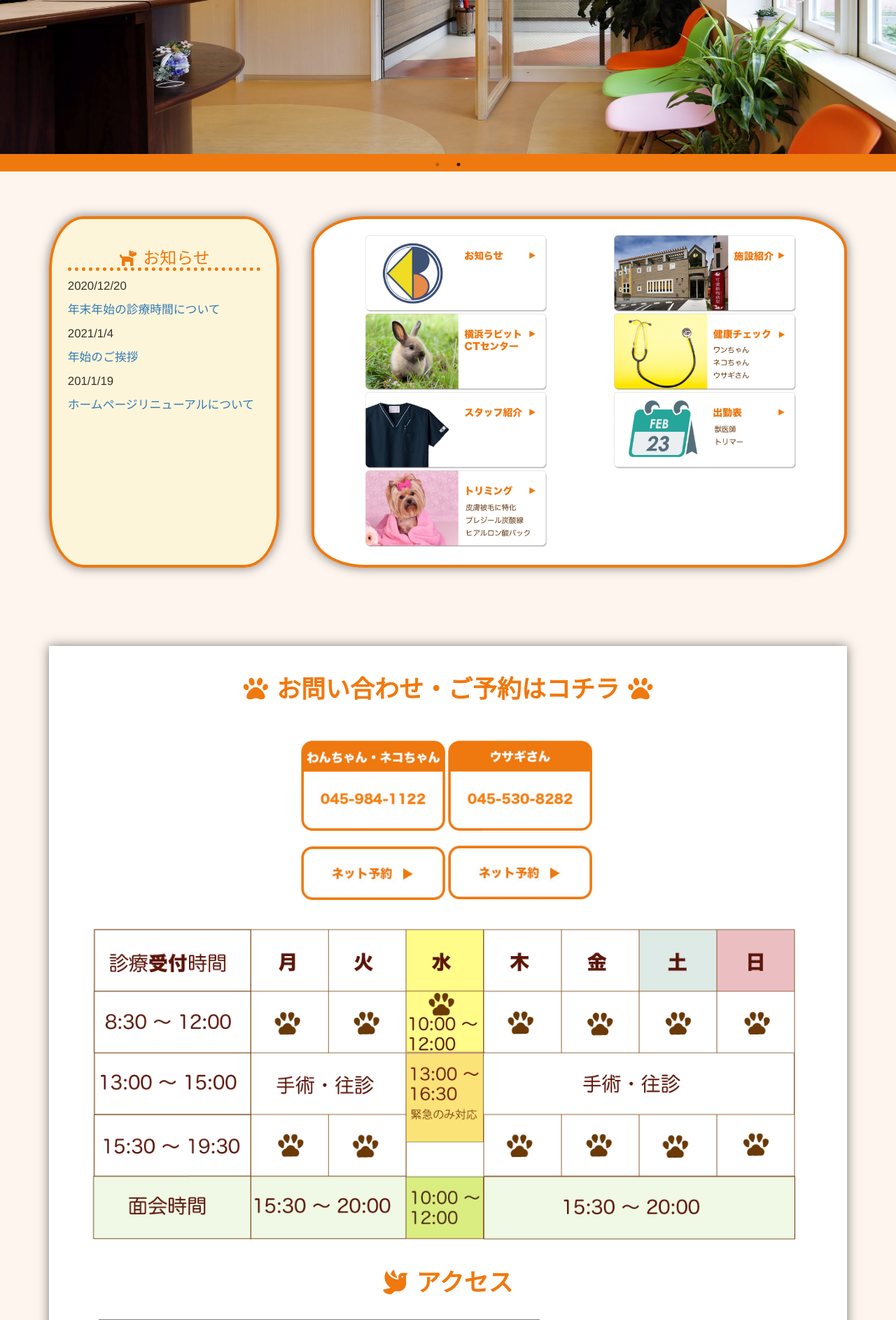
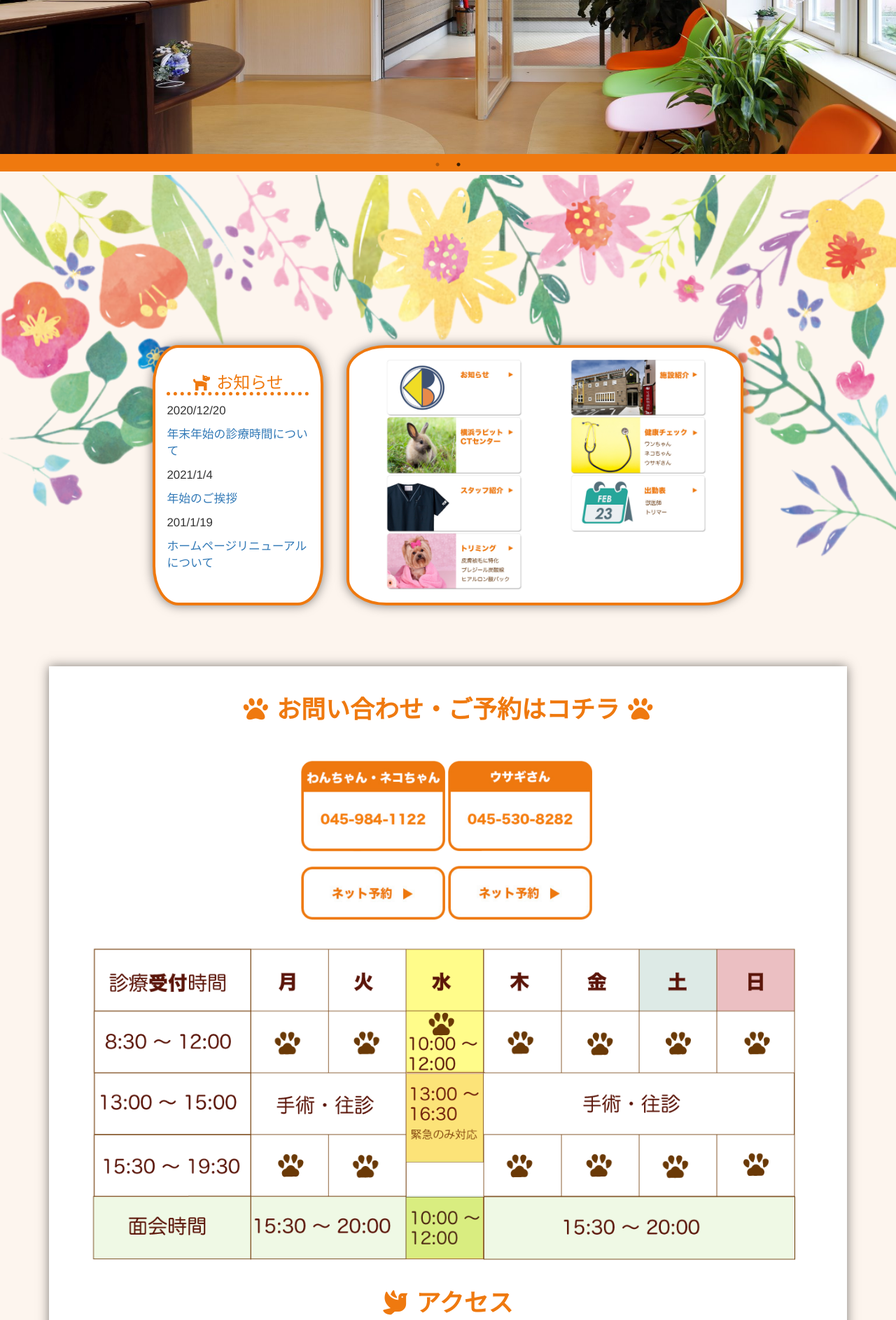
Before and after one commit to bep-m45/Kawaii_animal_hospital, a Rails app: page / in a window 1280 px wide. Shown: the part 534-2420 px from the top of the page at 70% size. Run offline with Rails 7, Linux system fonts and the light colour scheme; style sheets or scripts are compiled from the project's sources; some libraries are stand-ins or nearby versions; some web fonts are replaced; grey boxes are pictures that could not be loaded.

Commit message:
[Add]homes/home

```diff
--- a/app/assets/stylesheets/application.scss
+++ b/app/assets/stylesheets/application.scss
@@ -28,13 +28,17 @@ body {
   background-color: rgba(239, 121, 15, 0.07);
 }
 
+main {
+  width: 100%;
+}
+
 h1 {
   font-family: 'Hachi Maru Pop', cursive;
   color: #ef790f;
   text-align: center;
   font-weight: 900;
-  font-size: 60px;
-  margin: 5% 0;
+  font-size: 70px;
+  margin-bottom: 5%;
 }
 
 h2 {
@@ -62,6 +66,18 @@ h4 {
  background-color: #ffffff;
  box-shadow: 0 0 15px 0 rgba(0, 0, 0, 0.5);
 }
+
+.btn-hover:hover {
+  cursor: pointer;
+  transform: scale(1.1, 1.1);
+}
+
+// .flam-top{
+//   wide: 100%;
+//   background-image: image-url("flame-flower-2.PNG");
+//   background-position: top;
+//   background-size: cover;
+// }
 
 .containers {
   display: flex;
@@ -165,8 +181,17 @@ footer {
 
 .home-main {
   display: flex;
-  margin-top: 7%;
+  // padding: 15% 5% 0 5%;
 }
+
+.home-flame-top {
+  background-image: image-url("flame-flower-1.PNG");
+  background-size: cover;
+  background-position: top;
+  padding: 19% 17% 5% 17%;
+  display: flex;
+}
+
 
 .home-image-item {
   width: 100%;
@@ -194,8 +219,8 @@ footer {
  margin-right: 2%;
  border: solid 4px #ef790f;
  border-radius: 15%;
- background-color: rgba(255, 240, 30, 0.1);
-  box-shadow: 0 0 15px 0 rgba(0, 0, 0, 0.5);
+ background-color: #ffffff;
+ box-shadow: 0 0 15px 0 rgba(0, 0, 0, 0.5);
 
 }
 
@@ -220,7 +245,7 @@ footer {
  display: flex;
  flex-wrap: wrap;
  background-color: #ffffff;
-  box-shadow: 0 0 15px 0 rgba(0, 0, 0, 0.5);
+ box-shadow: 0 0 15px 0 rgba(0, 0, 0, 0.5);
 }
 
 .nav-image {
--- a/app/views/homes/home.html.erb
+++ b/app/views/homes/home.html.erb
@@ -6,7 +6,8 @@
     </div>
   </div>
 
-  <div class="home-main container">
+  <div class="home-main">
+    <div class="home-flame-top">
     <div class="notise-container">
       <h3 class="notise-heading"><i class="fas fa-dog"></i> お知らせ</h3>
       <table>
@@ -32,26 +33,27 @@
     </div>
 
     <div class="nav-container">
-      <div class="nav-image"><a href="http://ebc50th.com/t/info/"><img class="nav-image-item" src="assets/nav-image-1.png"></img></a></div>
-      <div class="nav-image"><a href="http://ebc50th.com/t/shisetsu/"><img class="nav-image-item" src="assets/nav-image-2.png"></img></a></div>
-      <div class="nav-image"><a href="http://ebc50th.com/t/yokohama_rabbit_ct/"><img class="nav-image-item" src="assets/nav-image-3.png"></img></a></div>
-      <div class="nav-image"><a href="http://ebc50th.com/t/kenkoucheck/"><img class="nav-image-item" src="assets/nav-image-4.png"></img></a></div>
-      <div class="nav-image"><a href="http://ebc50th.com/t/staff/"><img class="nav-image-item" src="assets/nav-image-5.png"></img></a></div>
-      <div class="nav-image"><a href="http://ebc50th.com/t/shukkinhyou/"><img class="nav-image-item" src="assets/nav-image-6.png"></img></a></div>
-      <div class="nav-image"><%= link_to trimming_path do %><img class="nav-image-item" src="assets/nav-image-7.png"></img><% end %></div>
+      <div class="nav-image btn-hover"><a href="http://ebc50th.com/t/info/"><img class="nav-image-item" src="assets/nav-image-1.png"></img></a></div>
+      <div class="nav-image btn-hover"><a href="http://ebc50th.com/t/shisetsu/"><img class="nav-image-item" src="assets/nav-image-2.png"></img></a></div>
+      <div class="nav-image btn-hover "><a href="http://ebc50th.com/t/yokohama_rabbit_ct/"><img class="nav-image-item" src="assets/nav-image-3.png"></img></a></div>
+      <div class="nav-image btn-hover"><a href="http://ebc50th.com/t/kenkoucheck/"><img class="nav-image-item" src="assets/nav-image-4.png"></img></a></div>
+      <div class="nav-image btn-hover"><a href="http://ebc50th.com/t/staff/"><img class="nav-image-item" src="assets/nav-image-5.png"></img></a></div>
+      <div class="nav-image btn-hover"><a href="http://ebc50th.com/t/shukkinhyou/"><img class="nav-image-item" src="assets/nav-image-6.png"></img></a></div>
+      <div class="nav-image btn-hover"><%= link_to trimming_path do %><img class="nav-image-item" src="assets/nav-image-7.png"></img><% end %></div>
     </div>
+  </div>
   </div>
   <div class="home-main container">
     <div class="box" id="inpuiry-heading">
       <h2><i class="fas fa-paw" ></i> お問い合わせ・ご予約はコチラ <i class="fas fa-paw"></i></h2>
       <div class="inpuiry-container">
         <div class="inpuiry-image">
-          <a href="#"><img class="inpuiry-image-item" src="assets/inpuiry-1.png"></a>
-          <a href="http://ebc50th.com/t/wanchannekochan/"><img class="inpuiry-image-item" src="assets/inpuiry-3.png"></a>
+          <a href="#"><img class="inpuiry-image-item btn-hover" src="assets/inpuiry-1.png"></a>
+          <a href="http://ebc50th.com/t/wanchannekochan/"><img class="inpuiry-image-item btn-hover" src="assets/inpuiry-3.png"></a>
         </div>
         <div class="inpuiry-image">
-          <a href="#"><img class="inpuiry-image-item" src="assets/inpuiry-2.png"></a>
-          <a href="http://ebc50th.com/t/usagisan/"><img class="inpuiry-image-item" src="assets/inpuiry-3.png"></a>
+          <a href="#"><img class="inpuiry-image-item btn-hover" src="assets/inpuiry-2.png"></a>
+          <a href="http://ebc50th.com/t/usagisan/"><img class="inpuiry-image-item btn-hover" src="assets/inpuiry-3.png"></a>
         </div>
         </div>
         <div class="calender">
--- a/app/views/homes/trimming.html.erb
+++ b/app/views/homes/trimming.html.erb
@@ -1,9 +1,9 @@
+<!--<div class="flam-top"></div>-->
 <div class="containers">
   <div class="sidebar-left">
     <img class="tirimming-image-1 animation" src="assets/trimming-1.png">
   </div>
   <div class="trimming-container">
-    <h1><i class="fas fa-paw"></i> トリミング <i class="fas fa-paw"></i> </h1>
     <div class="box">
       <div class="commitment-container">
         <div class="commitment-text">
--- a/app/views/layouts/application.html.erb
+++ b/app/views/layouts/application.html.erb
@@ -28,18 +28,16 @@
     </header>
     <nav class="menubar">
       <ul>
-        <li><a href=”#”>診療方針</a></li>
-        <li><a href=”#”>スタッフ紹介</a></li>
+        <li><a href="http://ebc50th.com/t/shinsatsuananai/">診療方針</a></li>
+        <li><a href="http://ebc50th.com/t/staff/">スタッフ紹介</a></li>
         <li><%= link_to"トリミング",trimming_path %></li>
-        <li><a href=”#”>ホテル</a></li>
-        <li><a href=”#”>施設紹介</a></li>
+        <li><a href="http://ebc50th.com/t/hotel/">ホテル</a></li>
+        <li><a href="http://ebc50th.com/t/shisetsu/">施設紹介</a></li>
         <li><%= link_to"予約", root_path(anchor: "inpuiry-heading"), "data-turbolinks": false %></li>
       </ul>
     </nav>
     <main>
-
         <%= yield %>
-
     </main>
     <footer>
       <div class="footlign">
```
Also changed, not shown: app/assets/images/flame-flower-1.PNG (added), app/assets/images/flame-flower-2.PNG (added).
